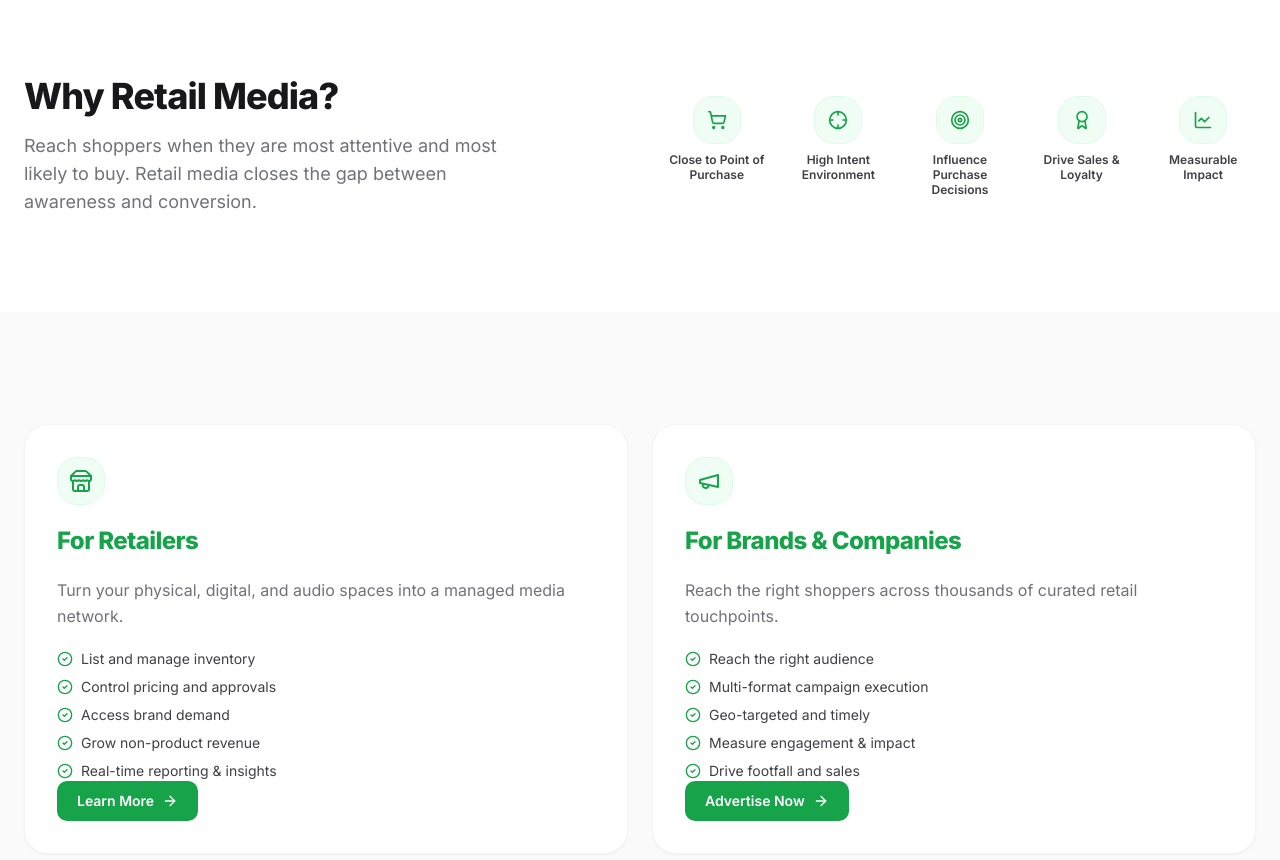
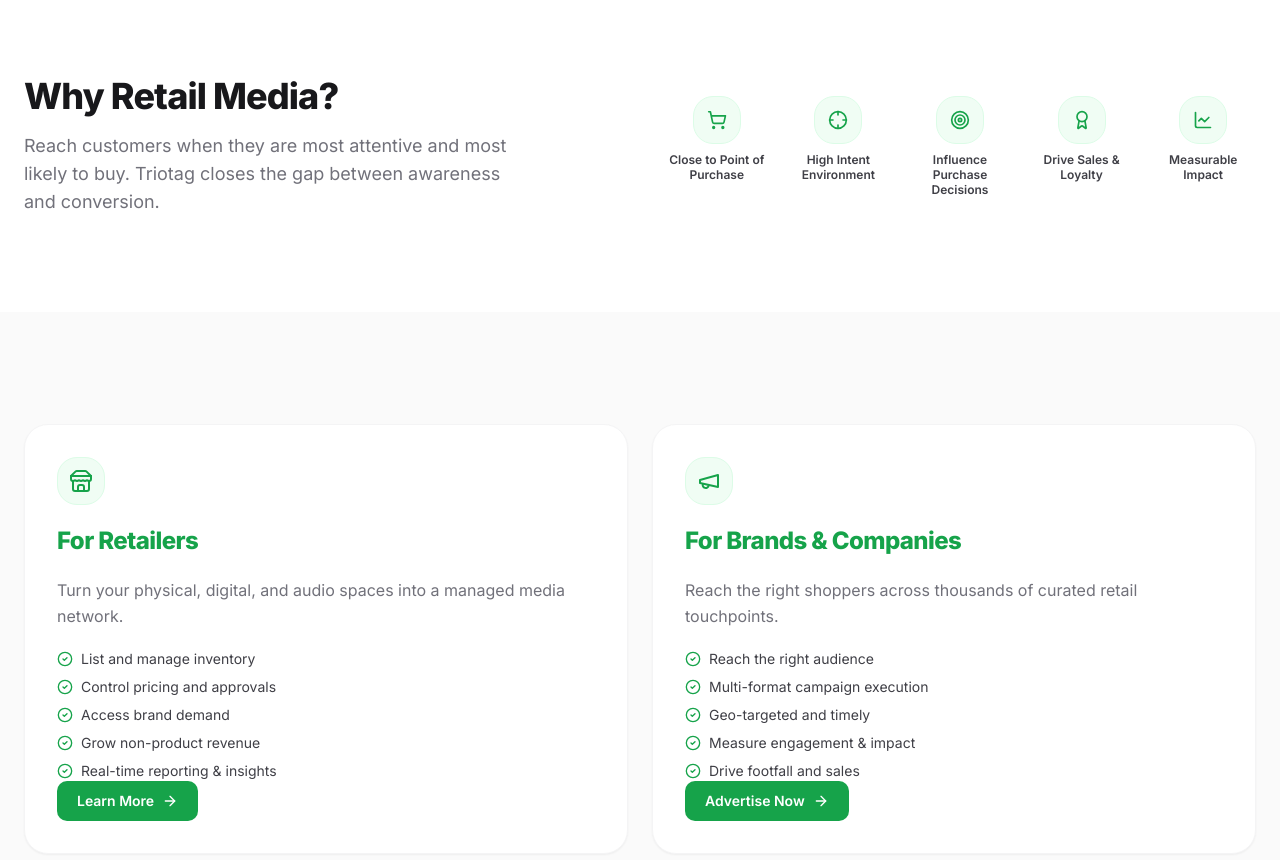
Before and after one commit to triotagadmin/triotag, a React (Vite) app: page / in a window 1280 px wide. Shown: the part 1960-2820 px from the top of the page. Built offline with nearby package versions, Linux system fonts and the light colour scheme; no server answers; the database is empty.

Commit message:
Code edited in Lovable Code Editor
Edited UI in Lovable

Co-authored-by: triotagadmin <274402824+triotagadmin@users.noreply.github.com>

```diff
--- a/src/pages/Index.tsx
+++ b/src/pages/Index.tsx
@@ -279,7 +279,7 @@ const WhyRetailMedia = () => {
         <div>
           <h2 className="text-3xl md:text-4xl font-extrabold text-zinc-900 mb-4">Why Retail Media?</h2>
           <p className="text-zinc-500 text-base md:text-lg leading-relaxed max-w-lg">
-            Reach shoppers when they are most attentive and most likely to buy. Retail media closes the gap between
+            Reach customers when they are most attentive and most likely to buy. Triotag closes the gap between
             awareness and conversion.
           </p>
         </div>
```
